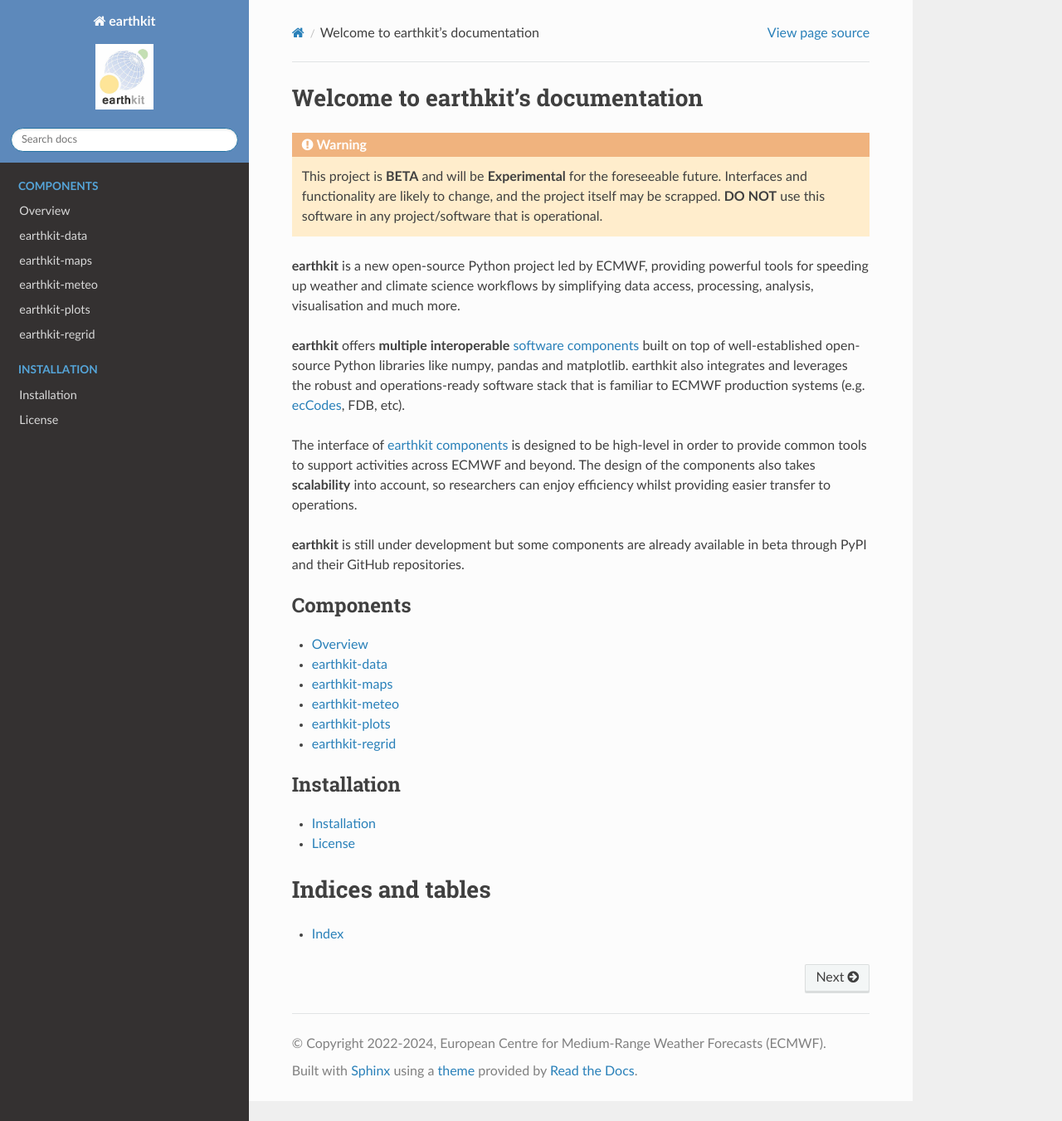
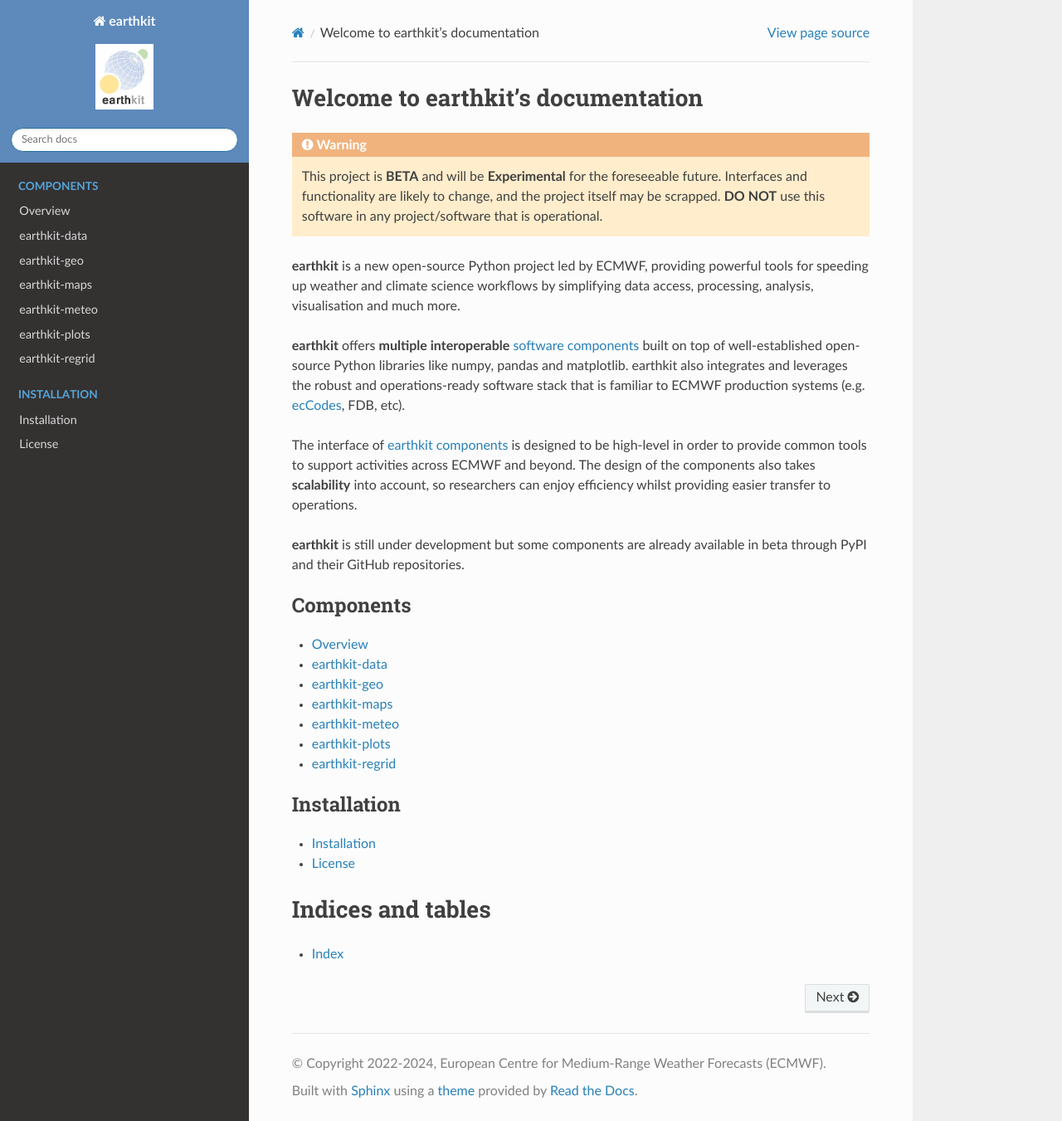
Before and after one commit to ecmwf/earthkit, a Sphinx documentation site: the page built from docs/index.rst, in a window 1280 px wide and 1351 px high. Shown: the whole window at 83% size. Built offline with Sphinx 7.4.7 and the Read the Docs theme 2.0.0, drawn with Linux system fonts in a browser that asks for light colours.

Commit message:
Add earthkit-geo

```diff
--- a/docs/components_overview.rst
+++ b/docs/components_overview.rst
@@ -16,6 +16,9 @@
       - Format-agnostic Python interface for geospatial data with a focus on meteorology and climate science.
       - .. image:: https://raw.githubusercontent.com/ecmwf/earthkit-data/main/docs/_static/earthkit-data.png
           :width: 120px
+    * - :xref:`earthkit-geo`
+      - Geospatial computations
+      -
     * - :xref:`earthkit-maps`
       - Geospatial visualisation tools and templates.
       - .. image:: https://raw.githubusercontent.com/ecmwf/earthkit-maps/develop/docs/_static/earthkit-maps.png
--- a/docs/conf.py
+++ b/docs/conf.py
@@ -65,6 +65,10 @@
         "earthkit-data",
         "https://earthkit-data.readthedocs.io",
     ),
+    "earthkit-geo": (
+        "earthkit-geo",
+        "https://earthkit-geo.readthedocs.io",
+    ),
     "earthkit-maps": (
         "earthkit-maps",
         "https://earthkit-maps.readthedocs.io",
--- a/docs/index.rst
+++ b/docs/index.rst
@@ -27,6 +27,7 @@
 
     components_overview
     earthkit-data <https://earthkit-data.readthedocs.io>
+    earthkit-geo <https://earthkit-geo.readthedocs.io>
     earthkit-maps <https://earthkit-maps.readthedocs.io>
     earthkit-meteo <https://earthkit-meteo.readthedocs.io>
     earthkit-plots <https://pypi.org/project/earthkit-plots>
--- a/environment.yml
+++ b/environment.yml
@@ -7,6 +7,7 @@
 - geos
 - pip:
   - earthkit-maps>=0.0.18
-  - earthkit-meteo>=0.0.1
+  - earthkit-geo>=0.1.0
+  - earthkit-meteo>=0.1.0
   - earthkit-plots>=0.0.6
   - earthkit-regrid>=0.3.0
--- a/setup.cfg
+++ b/setup.cfg
@@ -25,8 +25,9 @@
 packages = find_namespace:
 install_requires =
     earthkit-data[all]>=0.7.0
+    earthkit-geo>=0.1.0
     earthkit-maps>=0.0.18
-    earthkit-meteo>=0.0.1
+    earthkit-meteo>=0.1.0
     earthkit-plots>=0.0.6
     earthkit-regrid>=0.3.0
 
```
Also changed, not shown: 2 other files.
